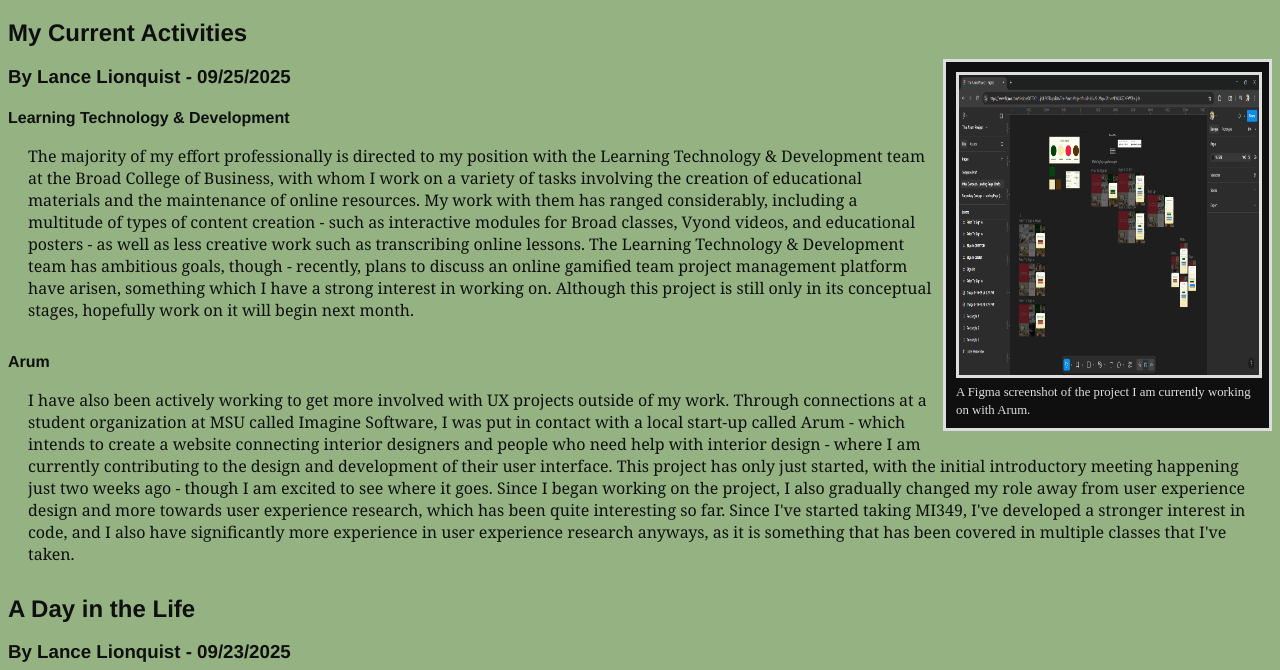
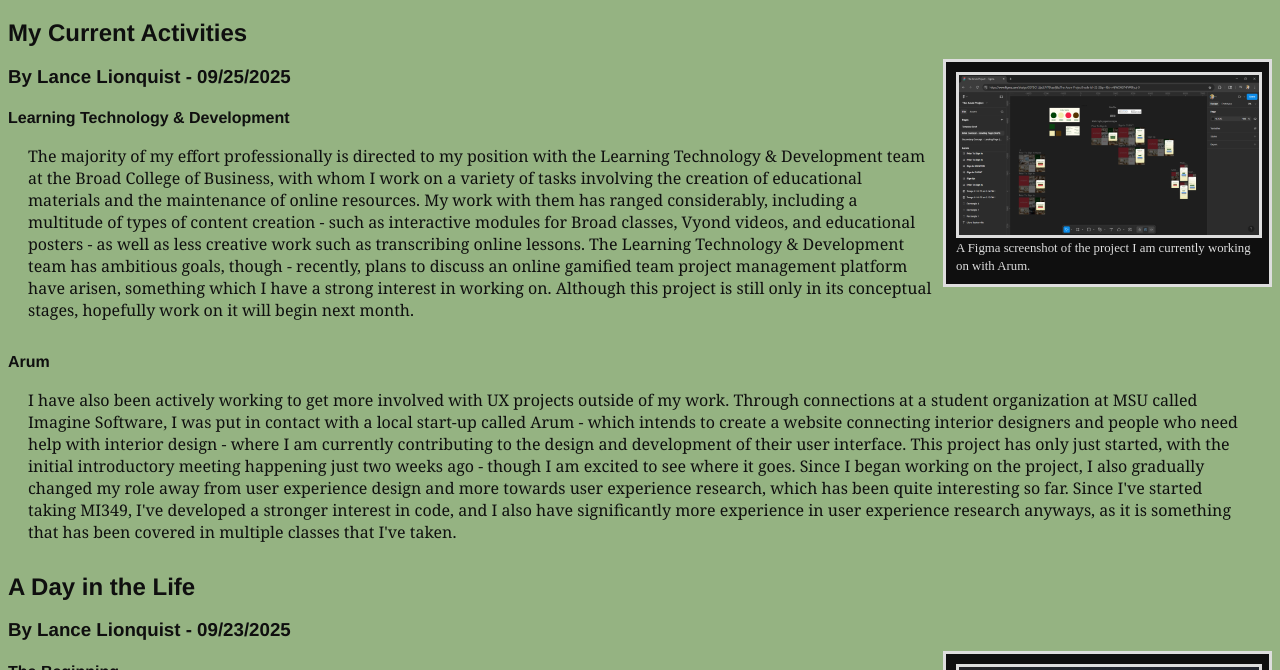
Before and after one commit to lionquis/mi349_blog, a plain HTML site: page index.html in a window 1280 px wide. Shown: the part 1552-2222 px from the top of the page. Drawn offline with Linux system fonts and the light colour scheme.

Commit message:
img test 6

```diff
--- a/style.css
+++ b/style.css
@@ -186,5 +186,6 @@ main {
 
 img {
     max-width: 100%;
-    max-height: 100%;
+    height: auto;
+    display: block;
 }
```
